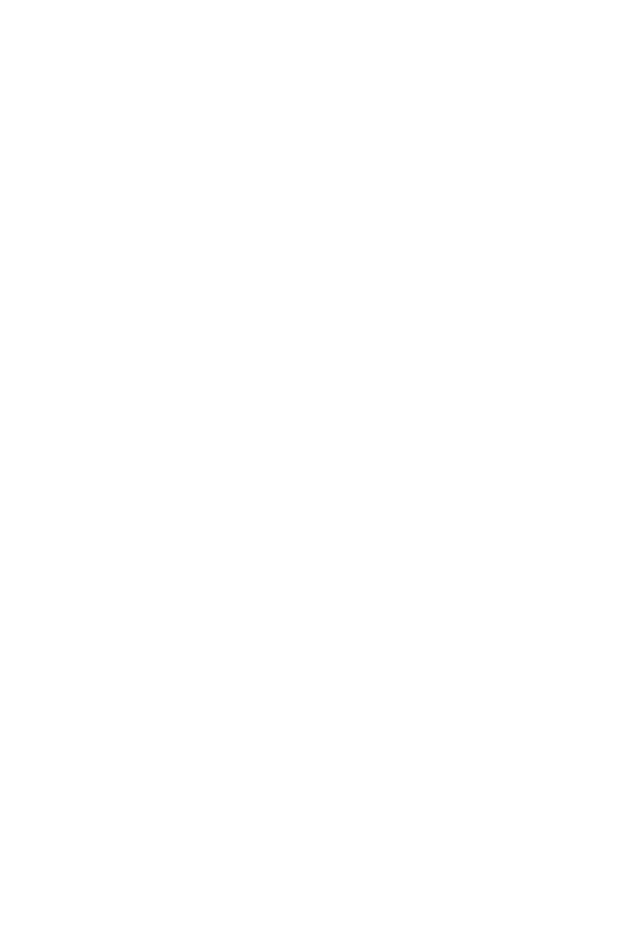
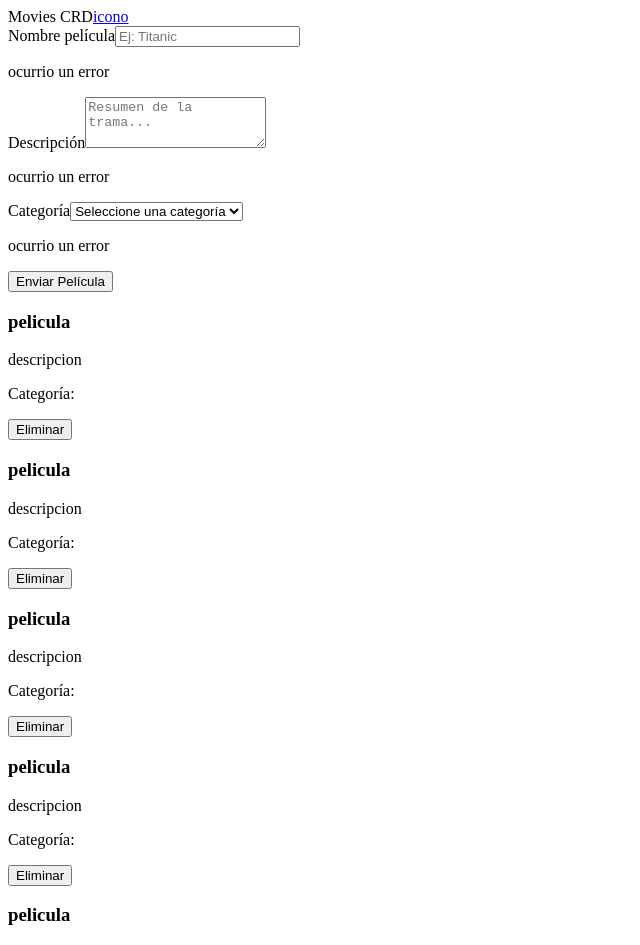
Before and after one commit to Fatimalfaro/peliculas, a React (Vite) app: page / in a window 1280 px wide. Shown: the top 945 px of the page, without its empty margins (0-640 px from the left). Before the commit the page ends 800 px from the top, so only its background shows below. Built offline with nearby package versions, Linux system fonts and the light colour scheme.

Commit message:
Agregue los componentes del proyecto

```diff
--- a/src/App.jsx
+++ b/src/App.jsx
@@ -1,12 +1,18 @@
+import Footer from "./components/Footer";
+import FormMovie from "./components/FormMovie";
+import Navbar from "./components/Navbar";
 
 function App() {
-
-
   return (
     <>
+      <Navbar />
+      <main>
+        <FormMovie></FormMovie>
+      </main>
 
+      <Footer />
     </>
-  )
+  );
 }
 
-export default App
+export default App;
--- /dev/null
+++ b/src/components/CardMovie.jsx
@@ -0,0 +1,18 @@
+const CardMovie = ({ movie }) => {
+  return (
+    <div>
+      {/* Contenido superior */}
+      <div>
+        <h3>pelicula</h3>
+        <p>descripcion </p>
+        <p>Categoría:</p>
+      </div>
+      {/* Botón Eliminar siempre al final */}
+      <div>
+        <button>Eliminar</button>
+      </div>
+    </div>
+  );
+};
+
+export default CardMovie;
--- /dev/null
+++ b/src/components/Footer.jsx
@@ -0,0 +1,15 @@
+const Footer = () => {
+  return (
+    <>
+      <footer>
+        <p >
+          Tu catálogo de cine personal.
+        </p>
+        <p >&copy; {new Date().getFullYear()} | Desarrollado por <a href="#" >Emi</a></p>
+        <p >Realizado con React & Tailwind CSS v4</p>
+      </footer>
+    </>
+  );
+};
+
+export default Footer;
--- /dev/null
+++ b/src/components/FormMovie.jsx
@@ -0,0 +1,43 @@
+import GridMovie from "./GridMovie";
+
+const FormMovie = () => {
+  return (
+    <section>
+      <form>
+        {/* Campo: Nombre */}
+        <div>
+          <label>Nombre película</label>
+          <input type="text" placeholder="Ej: Titanic" name="nombrePelicula" />
+          {/* <p className="text-sm text-red-600 mt-2">Un error posible</p> */}
+          <p>ocurrio un error</p>
+        </div>
+
+        {/* Campo: Descripción */}
+        <div>
+          <label>Descripción</label>
+          <textarea rows="3" placeholder="Resumen de la trama..." />
+          <p>ocurrio un error</p>
+        </div>
+
+        {/* Campo: Categoría */}
+        <div>
+          <label>Categoría</label>
+          <select name="categoria">
+            <option value="">Seleccione una categoría</option>
+            <option value="aventura">Aventura</option>
+            <option value="comedia">Comedia</option>
+            <option value="romance">Romance</option>
+            <option value="terror">Terror</option>
+          </select>
+          <p>ocurrio un error</p>
+        </div>
+
+        {/* Botón */}
+        <button type="submit">Enviar Película</button>
+      </form>
+      <GridMovie></GridMovie>
+    </section>
+  );
+};
+
+export default FormMovie;
--- /dev/null
+++ b/src/components/GridMovie.jsx
@@ -0,0 +1,18 @@
+import React from "react";
+import CardMovie from "./CardMovie";
+
+const GridMovie = ({movies}) => {
+  return (
+    // grid-cols-1 (móvil), sm:grid-cols-2 (tablet), lg:grid-cols-4 (desktop)
+    <div >
+      <CardMovie></CardMovie>
+      <CardMovie></CardMovie>
+      <CardMovie></CardMovie>
+      <CardMovie></CardMovie>
+      <CardMovie></CardMovie>
+
+    </div>
+  );
+};
+
+export default GridMovie;
--- /dev/null
+++ b/src/components/Navbar.jsx
@@ -0,0 +1,12 @@
+import React from "react";
+
+const Navbar = () => {
+  return (
+    <nav>
+      <span>Movies CRD</span>
+      <a href="#">icono{/* <LuGithub /> */}</a>
+    </nav>
+  );
+};
+
+export default Navbar;
```
